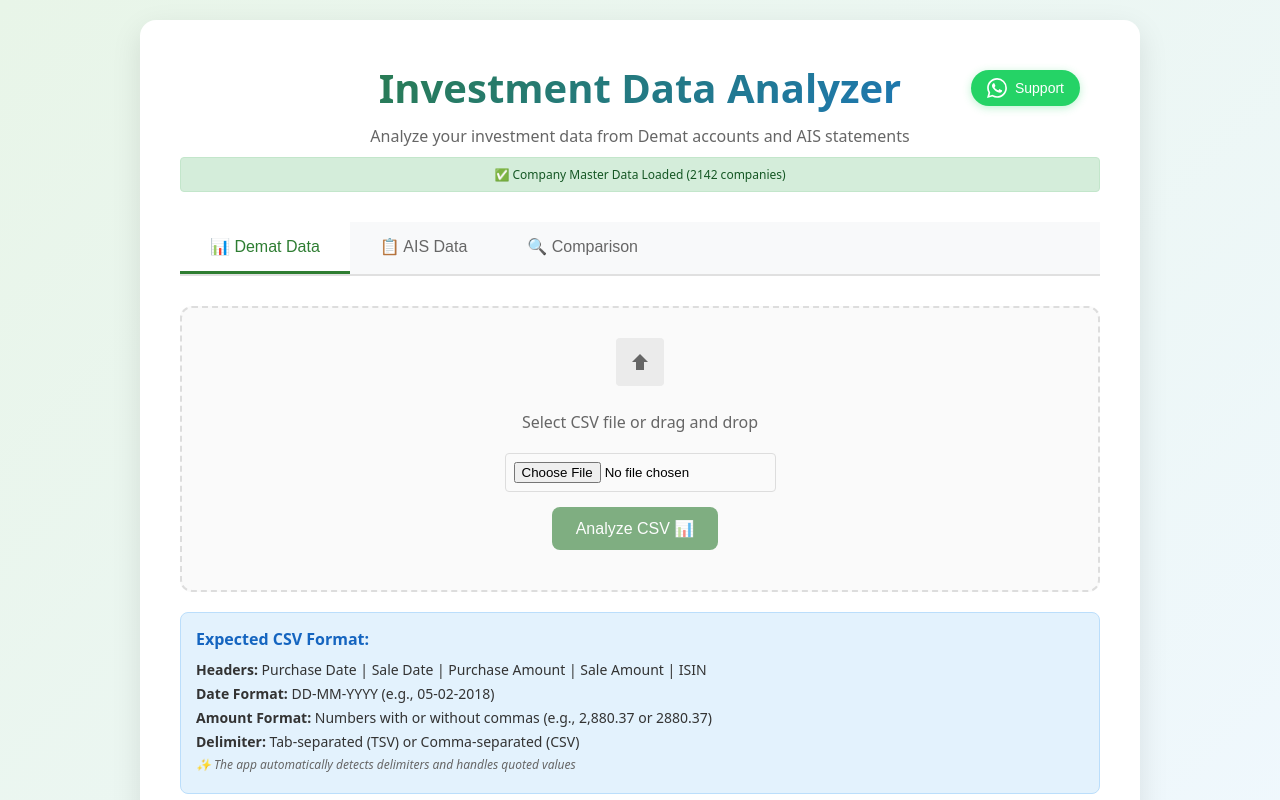
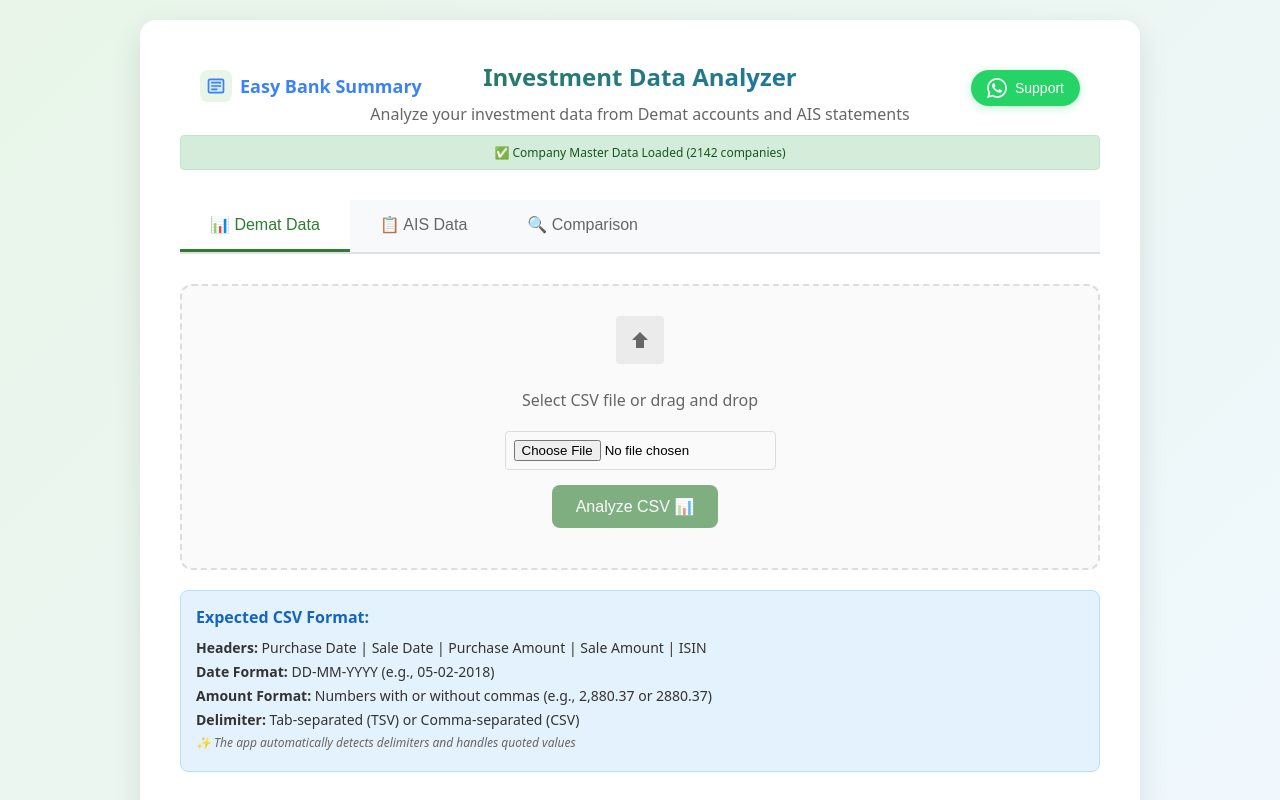
Before and after one commit to vminda1278/ais, a Next.js app: page / in a window 1280 px wide. Shown: the top 800 px of the page. Built offline with nearby package versions, Linux system fonts and the light colour scheme.

Commit message:
Add logo SVG and adjust title font size in Investment Data Analyzer

```diff
--- a/app/page.jsx
+++ b/app/page.jsx
@@ -2538,7 +2538,7 @@
   }
 
   const titleStyle = {
-    fontSize: "2.5em",
+    fontSize: "1.5em",
     margin: "0 0 10px 0",
     background: "linear-gradient(135deg, #2e7d32, #1976d2)",
     WebkitBackgroundClip: "text",
@@ -2594,6 +2594,59 @@
       <div style={containerStyle}>
         {/* Header */}
         <div style={headerStyle}>
+          {/* Logo */}
+          <div style={{ position: "absolute", top: "10px", left: "20px" }}>
+            <a
+              href="/"
+              style={{
+                display: "flex",
+                alignItems: "center",
+                gap: "8px",
+                textDecoration: "none",
+                color: "inherit"
+              }}
+              title="Investment Data Analyzer - Home"
+            >
+              <div style={{
+                height: "32px",
+                width: "32px",
+                backgroundColor: "#e8f5e8",
+                borderRadius: "8px",
+                display: "flex",
+                alignItems: "center",
+                justifyContent: "center",
+                color: "#3b82f6"
+              }}>
+                <svg
+                  width="20"
+                  height="20"
+                  viewBox="0 0 24 24"
+                  fill="none"
+                  xmlns="http://www.w3.org/2000/svg"
+                  style={{ color: "#3b82f6" }}
+                >
+                  <path
+                    d="M3 6C3 4.89543 3.89543 4 5 4H19C20.1046 4 21 4.89543 21 6V18C21 19.1046 20.1046 20 19 20H5C3.89543 20 3 19.1046 3 18V6Z"
+                    stroke="currentColor"
+                    strokeWidth="2"
+                    fill="currentColor"
+                    fillOpacity="0.1"
+                  />
+                  <path d="M7 8H17M7 12H17M7 16H13" stroke="currentColor" strokeWidth="2" strokeLinecap="round" />
+                  <circle cx="17" cy="8" r="1" fill="currentColor" />
+                  <circle cx="17" cy="12" r="1" fill="currentColor" />
+                </svg>
+              </div>
+              <span style={{
+                fontSize: "18px",
+                fontWeight: "bold",
+                color: "#3b82f6"
+              }}>
+               Easy Bank Summary
+              </span>
+            </a>
+          </div>
+
           <div style={{ position: "absolute", top: "10px", right: "20px" }}>
             <button
               onClick={handleWhatsAppClick}
@@ -2615,9 +2668,9 @@
             </button>
           </div>
 
-          <h1 style={titleStyle}>
+          <h2 style={titleStyle}>
             Investment Data Analyzer
-          </h1>
+          </h2>
           <p style={{ color: "#666", margin: "0" }}>
             Analyze your investment data from Demat accounts and AIS statements
           </p>
```
Also changed, not shown: public/logo.svg (added).
